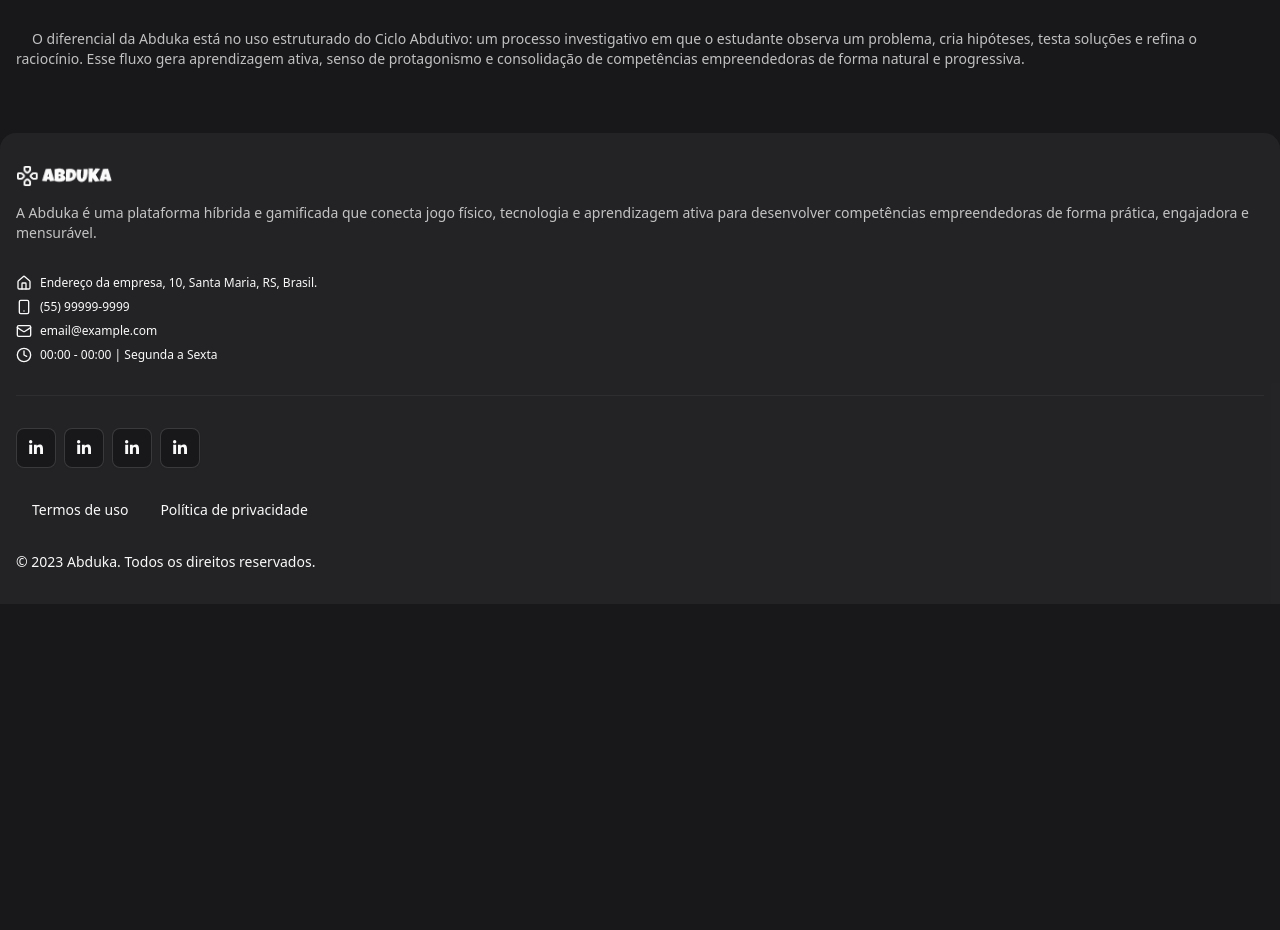
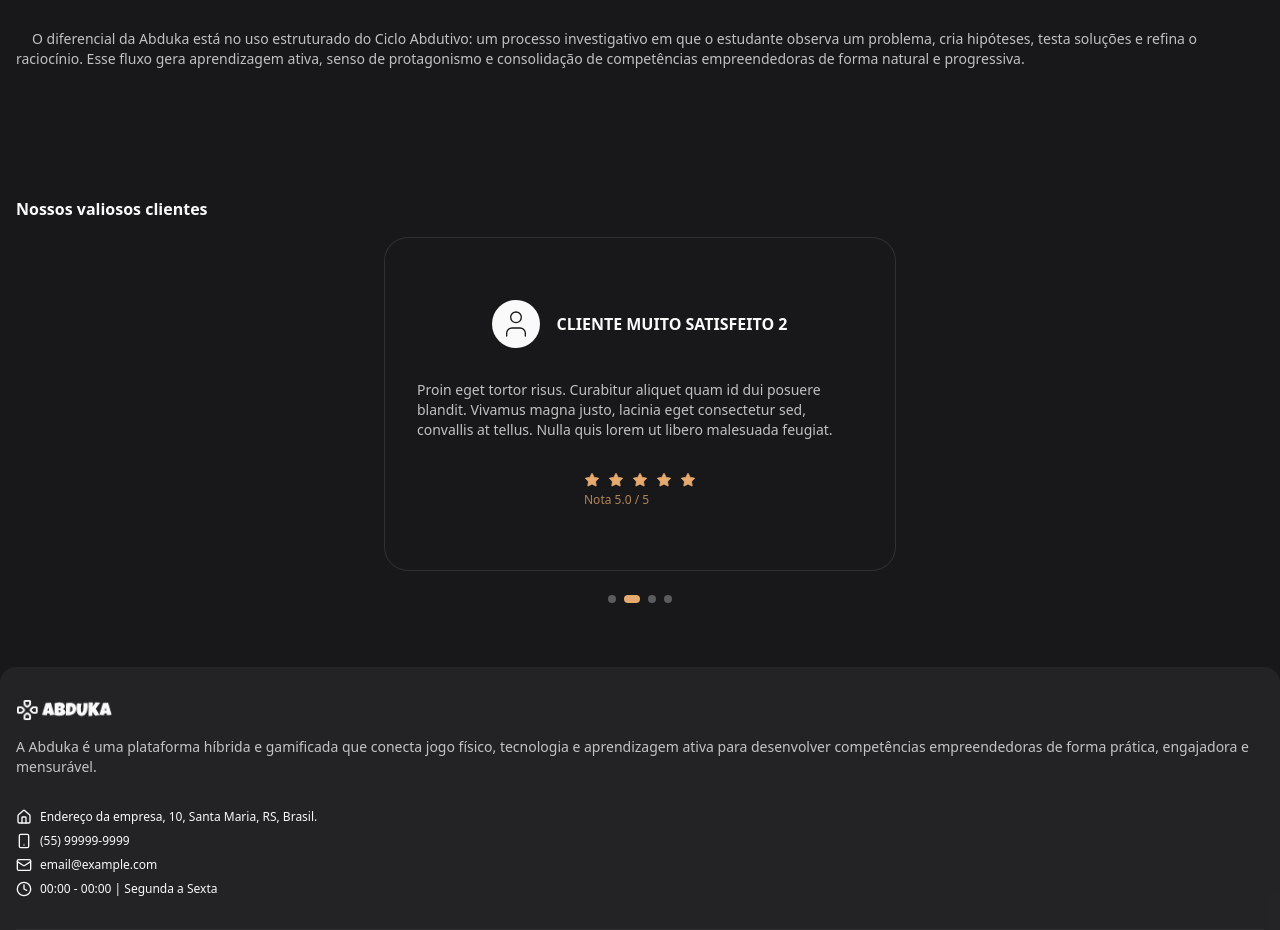
Before and after one commit to abduka-org/abduka_website, a React (Vite) app: page / in a window 1280 px wide. Shown: the part 5460-6390 px from the top of the page. Before the commit the page ends 6064 px from the top, so only its background shows below. Built offline with nearby package versions, Linux system fonts and the light colour scheme.

Commit message:
ADD: clients section and components

```diff
--- a/src/App.tsx
+++ b/src/App.tsx
@@ -5,6 +5,7 @@
 import Footer from "./components/Footer";
 import Partners from "./components/Partners";
 import About from "./components/About";
+import Clients from "./components/Clients";
 
 export type TActiveScreen = "home" | "about" | "clients";
 
@@ -39,6 +40,8 @@
 
       <About setActiveScreen={setActiveScreen} />
 
+      <Clients setActiveScreen={setActiveScreen} />
+
       <Footer />
     </main>
   );
--- a/src/components/About/index.tsx
+++ b/src/components/About/index.tsx
@@ -30,6 +30,7 @@
 
   return (
     <section
+      ref={ref}
       id="about"
       className="flex flex-col gap-y-12 w-full py-16 px-4"
       aria-label="Seção Sobre"
--- /dev/null
+++ b/src/components/Clients/Carousel.tsx
@@ -0,0 +1,149 @@
+import { useState, useEffect, useCallback } from "react";
+import { Star, StarHalf, User } from "lucide-react";
+
+import SpotlightCard from "../ui/spotlightCard";
+
+const testimonials = [
+  {
+    id: 1,
+    title: "Instituição feliz com o serviço 1",
+    review:
+      "Lorem ipsum dolor sit amet, consectetur adipiscing elit. Suspendisse malesuada lacus ex, sit amet blandit leo lobortis eget. Mauris aliquam urna at lacus consectetur imperdiet. Mauris aliquam urna at lacus consectetur imperdiet. Mauris aliquam urna at lacus consectetur imperdiet. Mauris aliquam urna at lacus consectetur imperdiet.",
+    rating: 4.5,
+  },
+  {
+    id: 2,
+    title: "Cliente muito satisfeito 2",
+    review:
+      "Proin eget tortor risus. Curabitur aliquet quam id dui posuere blandit. Vivamus magna justo, lacinia eget consectetur sed, convallis at tellus. Nulla quis lorem ut libero malesuada feugiat.",
+    rating: 5.0,
+  },
+  {
+    id: 3,
+    title: "Melhoria contínua e suporte 3",
+    review:
+      "Sed porttitor lectus nibh. Quisque velit nisi, pretium ut lacinia in, elementum id enim. Cras ultricies ligula sed magna dictum porta. Praesent sapien massa, convallis a pellentesque nec, egestas non nisi.",
+    rating: 4.0,
+  },
+  {
+    id: 4,
+    title: "Excelente custo-benefício 4",
+    review:
+      "Vivamus suscipit tortor eget felis porttitor volutpat. Curabitur non nulla sit amet nisl tempus convallis quis ac lectus. Vestibulum ante ipsum primis in faucibus orci luctus et ultrices posuere cubilia Curae.",
+    rating: 4.5,
+  },
+];
+
+const AUTOPLAY_DELAY_MS = 5000;
+
+const StarRating = ({ rating }: { rating: number }) => {
+  const fullStars = Math.floor(rating);
+  const hasHalfStar = rating % 1 !== 0;
+  const emptyStars = 5 - fullStars - (hasHalfStar ? 1 : 0);
+
+  const starClass = "w-4 h-4 stroke-primary fill-primary";
+
+  return (
+    <div className="flex flex-row items-center gap-x-2">
+      {[...Array(fullStars)].map((_, i) => (
+        <Star
+          key={`full-${i}`}
+          className={starClass}
+          strokeWidth={1}
+          aria-hidden
+        />
+      ))}
+      {hasHalfStar && (
+        <StarHalf
+          key="half"
+          className={starClass}
+          strokeWidth={1}
+          aria-hidden
+        />
+      )}
+      {[...Array(emptyStars)].map((_, i) => (
+        <Star
+          key={`empty-${i}`}
+          className="w-4 h-4 stroke-primary"
+          strokeWidth={1}
+          aria-hidden
+        />
+      ))}
+    </div>
+  );
+};
+
+const TestimonialSlide = ({ testimonial }: { testimonial: any }) => (
+  <SpotlightCard
+    className="flex flex-col items-center justify-center gap-y-8 min-w-full"
+    spotlightColor="rgba(230, 170, 11, 0.25)"
+  >
+    <div className="flex flex-row items-center gap-x-4">
+      <div className="p-2 bg-foreground rounded-full">
+        <User
+          className="w-8 h-8 stroke-background"
+          strokeWidth={1}
+          aria-hidden
+        />
+      </div>
+
+      <p className="text-base font-bold uppercase">{testimonial.title}</p>
+    </div>
+
+    <p className="text-sm text-foreground/75">{testimonial.review}</p>
+
+    <div className="flex flex-col gap-y-1">
+      <StarRating rating={testimonial.rating} />
+      <p className="text-xs text-primary/75">
+        Nota {testimonial.rating.toFixed(1)} / 5
+      </p>
+    </div>
+  </SpotlightCard>
+);
+
+const Carousel = () => {
+  const [activeIndex, setActiveIndex] = useState(0);
+  const totalSlides = testimonials.length;
+
+  const nextSlide = useCallback(() => {
+    setActiveIndex((prevIndex) => (prevIndex + 1) % totalSlides);
+  }, [totalSlides]);
+
+  useEffect(() => {
+    const interval = setInterval(() => {
+      nextSlide();
+    }, AUTOPLAY_DELAY_MS);
+
+    return () => clearInterval(interval);
+  }, [nextSlide]);
+
+  return (
+    <div className="overflow-hidden relative w-full max-w-lg mx-auto">
+      <div
+        className="flex transition-transform duration-700 ease-in-out"
+        style={{ transform: `translateX(-${activeIndex * 100}%)` }}
+      >
+        {testimonials.map((testimonial) => (
+          <TestimonialSlide key={testimonial.id} testimonial={testimonial} />
+        ))}
+      </div>
+
+      <div className="flex justify-center mt-6 space-x-2">
+        {testimonials.map((_, index) => (
+          <button
+            key={index}
+            className={`w-2 h-2 rounded-full transition-colors duration-300 ${
+              index === activeIndex
+                ? "w-4 bg-primary"
+                : "bg-foreground/30 hover:bg-foreground/50"
+            }`}
+            onClick={() => setActiveIndex(index)}
+            aria-label={`Ir para o slide ${index + 1}`}
+          />
+        ))}
+      </div>
+    </div>
+  );
+};
+
+export default Carousel;
--- /dev/null
+++ b/src/components/Clients/index.tsx
@@ -0,0 +1,41 @@
+import { useEffect, useRef } from "react";
+import Carousel from "./Carousel";
+
+interface IClientsProps {
+  setActiveScreen: (value: "clients") => void;
+}
+
+const Clients = ({ setActiveScreen }: IClientsProps) => {
+  const ref = useRef<HTMLDivElement | null>(null);
+
+  useEffect(() => {
+    const element = ref.current;
+    if (!element) return;
+
+    const observer = new IntersectionObserver(
+      ([entry]) => {
+        if (entry.isIntersecting) setActiveScreen("clients");
+      },
+      { threshold: 0.5 }
+    );
+
+    observer.observe(element);
+
+    return () => observer.disconnect();
+  }, []);
+
+  return (
+    <section
+      ref={ref}
+      id="clients"
+      className="relative grid grid-cols-1 gap-y-4 w-full py-16 px-4"
+      aria-label="Seção Clientes"
+    >
+      <h2 className="text-base font-semibold">Nossos valiosos clientes</h2>
+
+      <Carousel />
+    </section>
+  );
+};
+
+export default Clients;
```
Also changed, not shown: 1 other file (tests, documents, lock files or other folders).
